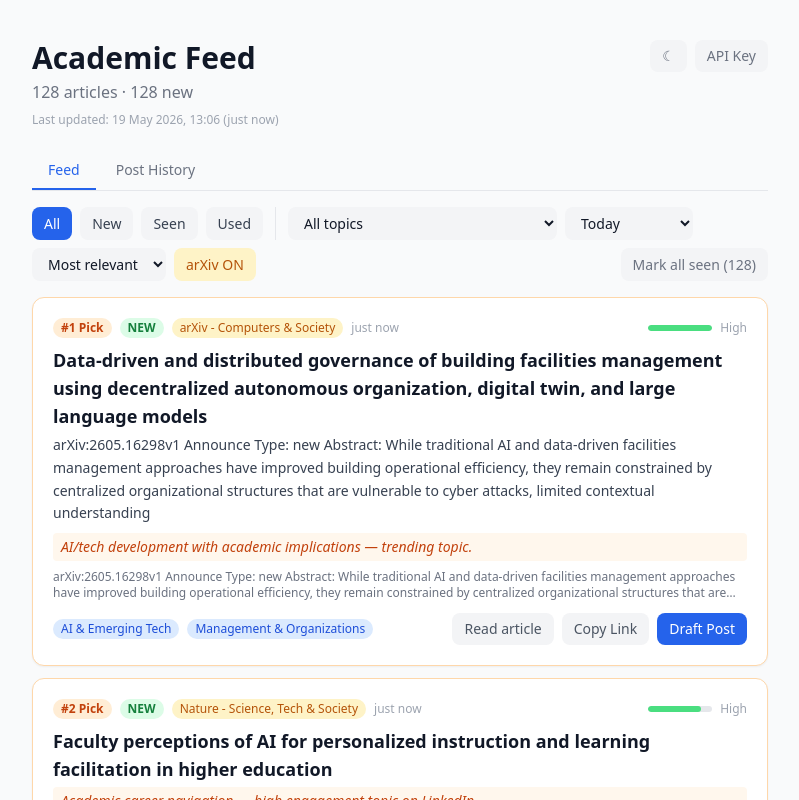
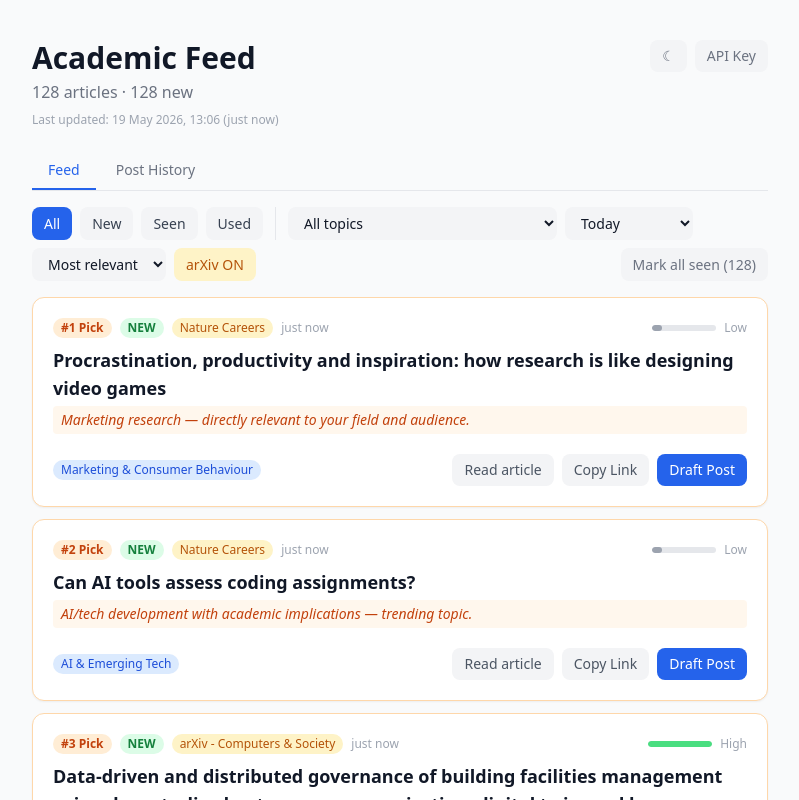
Before and after one commit to jheller1212/academic-feed, a React (Vite) app: page / in a window 1280 px wide. Shown: the top 800 px of the page, without its empty margins (240-1039 px from the left). Built offline with nearby package versions, Linux system fonts and the light colour scheme; the HTML template or start-up script is replaced by a standard one.

Commit message:
Prioritize Nature Careers and Lab Life articles at top of feed
When sorting by relevance, Nature Careers and Nature Lab Life articles
always appear above other articles regardless of score.

Co-Authored-By: Claude Opus 4.6 <noreply@anthropic.com>

```diff
--- a/src/App.tsx
+++ b/src/App.tsx
@@ -426,10 +426,19 @@ function filterArticles(articles: Article[], states: Record<string, ArticleState
   })
 }
 
+function isNatureCareers(source: string): boolean {
+  return source === 'Nature Careers' || source === 'Nature - Lab Life'
+}
+
 function sortArticles(articles: Article[], sortBy: SortBy) {
   return [...articles].sort((a, b) => {
     if (sortBy === 'source') return a.source.localeCompare(b.source)
-    if (sortBy === 'relevance') return (b.relevanceScore ?? 0) - (a.relevanceScore ?? 0)
+    if (sortBy === 'relevance') {
+      const aBoost = isNatureCareers(a.source) ? 1 : 0
+      const bBoost = isNatureCareers(b.source) ? 1 : 0
+      if (aBoost !== bBoost) return bBoost - aBoost
+      return (b.relevanceScore ?? 0) - (a.relevanceScore ?? 0)
+    }
     return new Date(b.publishedAt).getTime() - new Date(a.publishedAt).getTime()
   })
 }
```
